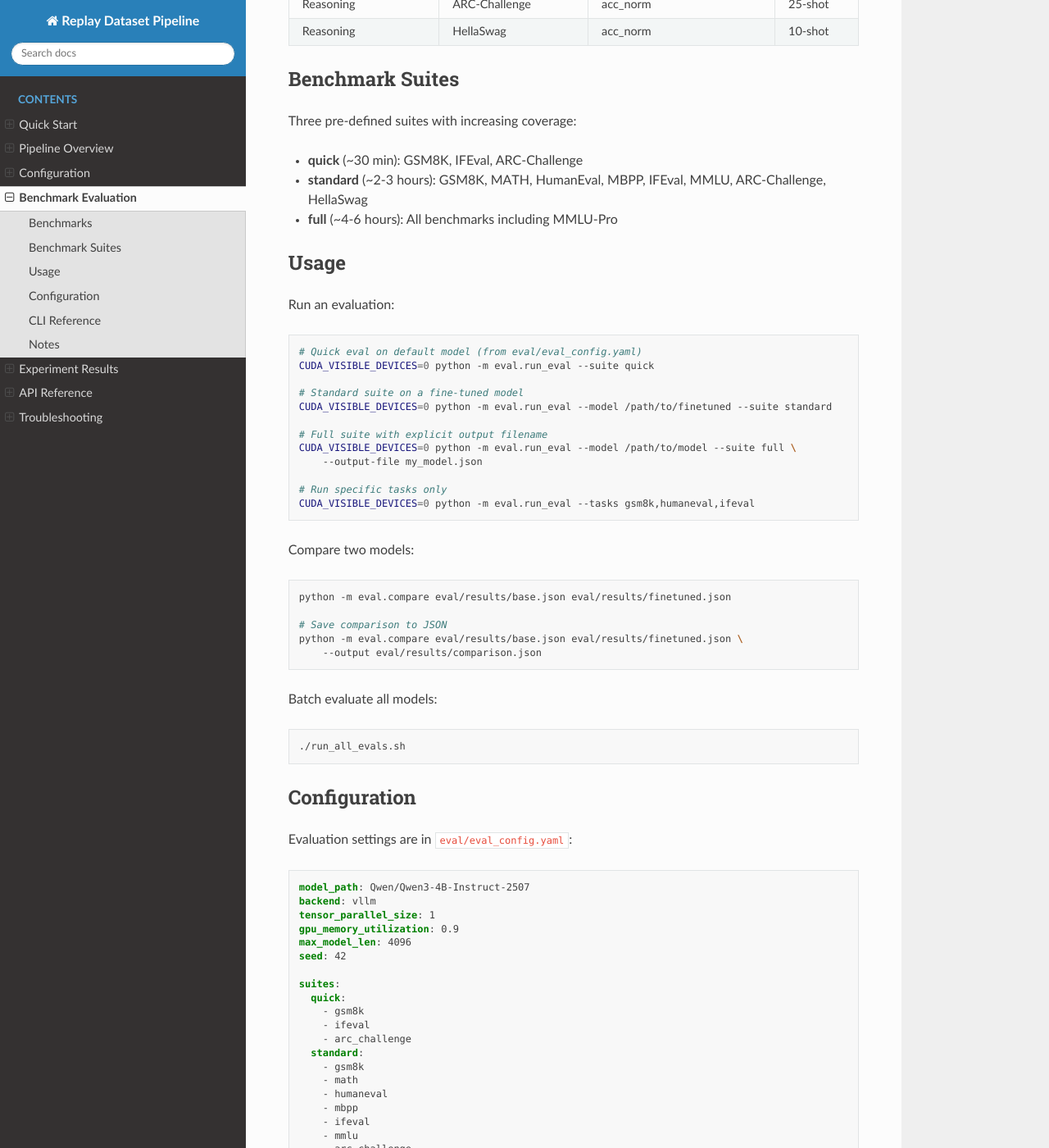
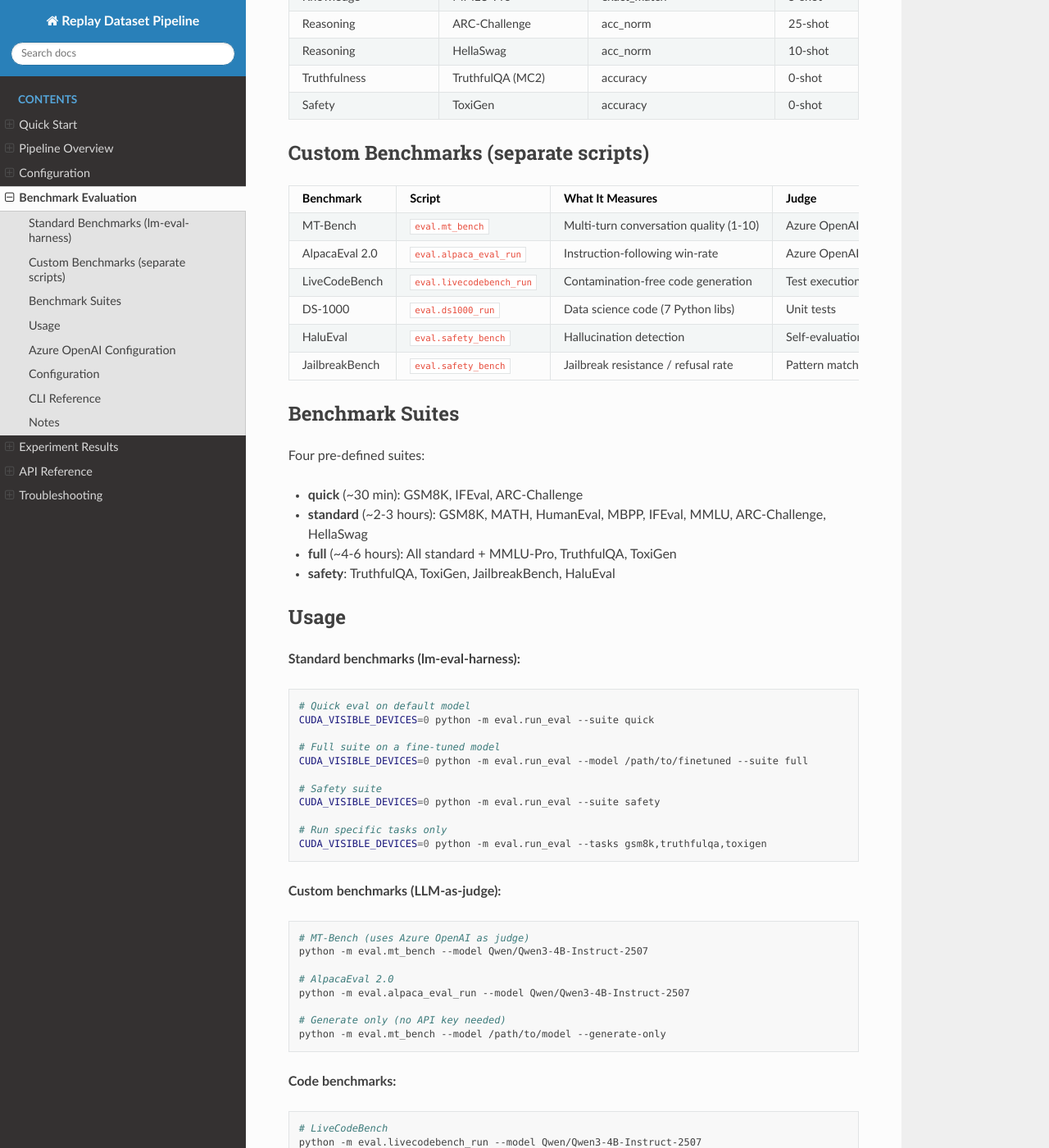
Before and after one commit to vishalsingha/replay-dataset-pipeline, a Sphinx documentation site: the page built from docs/evaluation.rst, in a window 1280 px wide and 1400 px high, scrolled down 564 px. Shown: the whole window at 82% size. Built offline with Sphinx 7.4.7 and the Read the Docs theme 3.1.0, drawn with Linux system fonts in a browser that asks for light colours; some of the changed text lies outside the part shown.

Commit message:
Update evaluation docs with all benchmarks and Azure OpenAI config
- Add TruthfulQA, ToxiGen, MT-Bench, AlpacaEval, LiveCodeBench,
  DS-1000, HaluEval, JailbreakBench to documentation
- Document Azure OpenAI .env setup for LLM-as-judge
- Add safety suite and custom benchmark CLI reference
- Document --generate-only flag for API-free usage

Co-authored-by: Cursor <cursoragent@cursor.com>

```diff
--- a/docs/evaluation.rst
+++ b/docs/evaluation.rst
@@ -3,10 +3,11 @@ Benchmark Evaluation
 
 The ``eval/`` module evaluates any HuggingFace model on standard open
 benchmarks using `lm-evaluation-harness <https://github.com/EleutherAI/lm-evaluation-harness>`_
-with a vLLM backend.
+with a vLLM backend, plus custom evaluation scripts for LLM-as-judge and
+safety benchmarks.
 
-Benchmarks
-----------
+Standard Benchmarks (lm-eval-harness)
+--------------------------------------
 
 .. list-table::
    :header-rows: 1
@@ -52,51 +53,154 @@ Benchmarks
      - HellaSwag
      - acc_norm
      - 10-shot
+   * - Truthfulness
+     - TruthfulQA (MC2)
+     - accuracy
+     - 0-shot
+   * - Safety
+     - ToxiGen
+     - accuracy
+     - 0-shot
+
+Custom Benchmarks (separate scripts)
+-------------------------------------
+
+.. list-table::
+   :header-rows: 1
+   :widths: 20 20 30 20
+
+   * - Benchmark
+     - Script
+     - What It Measures
+     - Judge
+   * - MT-Bench
+     - ``eval.mt_bench``
+     - Multi-turn conversation quality (1-10)
+     - Azure OpenAI / GPT-4
+   * - AlpacaEval 2.0
+     - ``eval.alpaca_eval_run``
+     - Instruction-following win-rate
+     - Azure OpenAI / GPT-4
+   * - LiveCodeBench
+     - ``eval.livecodebench_run``
+     - Contamination-free code generation
+     - Test execution
+   * - DS-1000
+     - ``eval.ds1000_run``
+     - Data science code (7 Python libs)
+     - Unit tests
+   * - HaluEval
+     - ``eval.safety_bench``
+     - Hallucination detection
+     - Self-evaluation
+   * - JailbreakBench
+     - ``eval.safety_bench``
+     - Jailbreak resistance / refusal rate
+     - Pattern matching
 
 Benchmark Suites
 ----------------
 
-Three pre-defined suites with increasing coverage:
+Four pre-defined suites:
 
 - **quick** (~30 min): GSM8K, IFEval, ARC-Challenge
 - **standard** (~2-3 hours): GSM8K, MATH, HumanEval, MBPP, IFEval, MMLU, ARC-Challenge, HellaSwag
-- **full** (~4-6 hours): All benchmarks including MMLU-Pro
+- **full** (~4-6 hours): All standard + MMLU-Pro, TruthfulQA, ToxiGen
+- **safety**: TruthfulQA, ToxiGen, JailbreakBench, HaluEval
 
 Usage
 -----
 
-Run an evaluation:
+**Standard benchmarks (lm-eval-harness):**
 
 .. code-block:: bash
 
-   # Quick eval on default model (from eval/eval_config.yaml)
+   # Quick eval on default model
    CUDA_VISIBLE_DEVICES=0 python -m eval.run_eval --suite quick
 
-   # Standard suite on a fine-tuned model
-   CUDA_VISIBLE_DEVICES=0 python -m eval.run_eval --model /path/to/finetuned --suite standard
+   # Full suite on a fine-tuned model
+   CUDA_VISIBLE_DEVICES=0 python -m eval.run_eval --model /path/to/finetuned --suite full
 
-   # Full suite with explicit output filename
-   CUDA_VISIBLE_DEVICES=0 python -m eval.run_eval --model /path/to/model --suite full \
-       --output-file my_model.json
+   # Safety suite
+   CUDA_VISIBLE_DEVICES=0 python -m eval.run_eval --suite safety
 
    # Run specific tasks only
-   CUDA_VISIBLE_DEVICES=0 python -m eval.run_eval --tasks gsm8k,humaneval,ifeval
+   CUDA_VISIBLE_DEVICES=0 python -m eval.run_eval --tasks gsm8k,truthfulqa,toxigen
 
-Compare two models:
+**Custom benchmarks (LLM-as-judge):**
+
+.. code-block:: bash
+
+   # MT-Bench (uses Azure OpenAI as judge)
+   python -m eval.mt_bench --model Qwen/Qwen3-4B-Instruct-2507
+
+   # AlpacaEval 2.0
+   python -m eval.alpaca_eval_run --model Qwen/Qwen3-4B-Instruct-2507
+
+   # Generate only (no API key needed)
+   python -m eval.mt_bench --model /path/to/model --generate-only
+
+**Code benchmarks:**
+
+.. code-block:: bash
+
+   # LiveCodeBench
+   python -m eval.livecodebench_run --model Qwen/Qwen3-4B-Instruct-2507
+
+   # DS-1000
+   python -m eval.ds1000_run --model Qwen/Qwen3-4B-Instruct-2507
+
+**Safety benchmarks:**
+
+.. code-block:: bash
+
+   # HaluEval + JailbreakBench
+   python -m eval.safety_bench --model Qwen/Qwen3-4B-Instruct-2507 --bench all
+
+   # Just jailbreak testing
+   python -m eval.safety_bench --model /path/to/finetuned --bench jailbreakbench
+
+**Compare models:**
 
 .. code-block:: bash
 
    python -m eval.compare eval/results/base.json eval/results/finetuned.json
 
-   # Save comparison to JSON
-   python -m eval.compare eval/results/base.json eval/results/finetuned.json \
-       --output eval/results/comparison.json
-
-Batch evaluate all models:
+**Batch evaluate all models:**
 
 .. code-block:: bash
 
    ./run_all_evals.sh
+
+Azure OpenAI Configuration
+---------------------------
+
+For benchmarks that use LLM-as-judge (MT-Bench, AlpacaEval), create a
+``.env`` file at the project root (already gitignored):
+
+.. code-block:: bash
+
+   # .env
+   AZURE_OPENAI_API_KEY=your-key-here
+   AZURE_OPENAI_ENDPOINT=https://your-endpoint.openai.azure.com/
+   AZURE_OPENAI_API_VERSION=2024-12-01-preview
+   AZURE_OPENAI_DEPLOYMENT=gpt4omini
+
+   # These allow the OpenAI SDK to route to Azure automatically
+   OPENAI_API_KEY=your-key-here
+   OPENAI_API_TYPE=azure
+   OPENAI_API_VERSION=2024-12-01-preview
+   OPENAI_API_BASE=https://your-endpoint.openai.azure.com/
+
+The eval scripts auto-detect Azure when ``AZURE_OPENAI_API_KEY`` or
+``OPENAI_API_TYPE=azure`` is set. The ``run_all_evals.sh`` script
+automatically sources ``.env`` if present.
+
+For standard OpenAI (non-Azure), just set:
+
+.. code-block:: bash
+
+   OPENAI_API_KEY=sk-your-key-here
 
 Configuration
 -------------
@@ -136,9 +240,18 @@ Evaluation settings are in ``eval/eval_config.yaml``:
        - mmlu_pro
        - arc_challenge
        - hellaswag
+       - truthfulqa
+       - toxigen
+     safety:
+       - truthfulqa
+       - toxigen
+       - jailbreakbench
+       - halueval
 
 CLI Reference
 -------------
+
+**Standard eval (lm-eval-harness):**
 
 .. list-table::
    :header-rows: 1
@@ -155,7 +268,7 @@ CLI Reference
      - HuggingFace model ID or local path
    * - ``eval.run_eval``
      - ``--suite NAME``
-     - Suite: ``quick``, ``standard``, ``full``
+     - Suite: ``quick``, ``standard``, ``full``, ``safety``
    * - ``eval.run_eval``
      - ``--tasks LIST``
      - Comma-separated tasks (overrides ``--suite``)
@@ -172,6 +285,46 @@ CLI Reference
      - ``--output PATH``
      - Save comparison JSON
 
+**Custom benchmarks:**
+
+.. list-table::
+   :header-rows: 1
+   :widths: 30 25 45
+
+   * - Script
+     - Flag
+     - Description
+   * - ``eval.mt_bench``
+     - ``--model PATH``
+     - Model to evaluate (required)
+   * - ``eval.mt_bench``
+     - ``--judge-model NAME``
+     - Judge model (default: gpt-4o, auto-uses Azure deployment if configured)
+   * - ``eval.mt_bench``
+     - ``--generate-only``
+     - Only generate answers, skip judging
+   * - ``eval.alpaca_eval_run``
+     - ``--model PATH``
+     - Model to evaluate (required)
+   * - ``eval.alpaca_eval_run``
+     - ``--generate-only``
+     - Only generate outputs, skip judging
+   * - ``eval.livecodebench_run``
+     - ``--model PATH``
+     - Model to evaluate (required)
+   * - ``eval.livecodebench_run``
+     - ``--release-version VER``
+     - Dataset version (default: release_latest)
+   * - ``eval.ds1000_run``
+     - ``--model PATH``
+     - Model to evaluate (required)
+   * - ``eval.safety_bench``
+     - ``--model PATH``
+     - Model to evaluate (required)
+   * - ``eval.safety_bench``
+     - ``--bench NAME``
+     - halueval, jailbreakbench, or all
+
 Notes
 -----
 
@@ -180,5 +333,8 @@ Notes
 - **MATH** uses the ``minerva_math`` variant in lm-eval which handles LaTeX
   answer extraction.
 - **IFEval** is natively supported in lm-eval-harness v0.4+.
+- **MT-Bench/AlpacaEval** require Azure OpenAI or OpenAI API key for judging.
+  Use ``--generate-only`` to skip judging if no API key is available.
+- **LiveCodeBench** requires cloning the repo separately.
 - Results are deterministic with seed control via vLLM sampling params.
 - Results are saved as JSON in ``eval/results/`` (gitignored).
```
